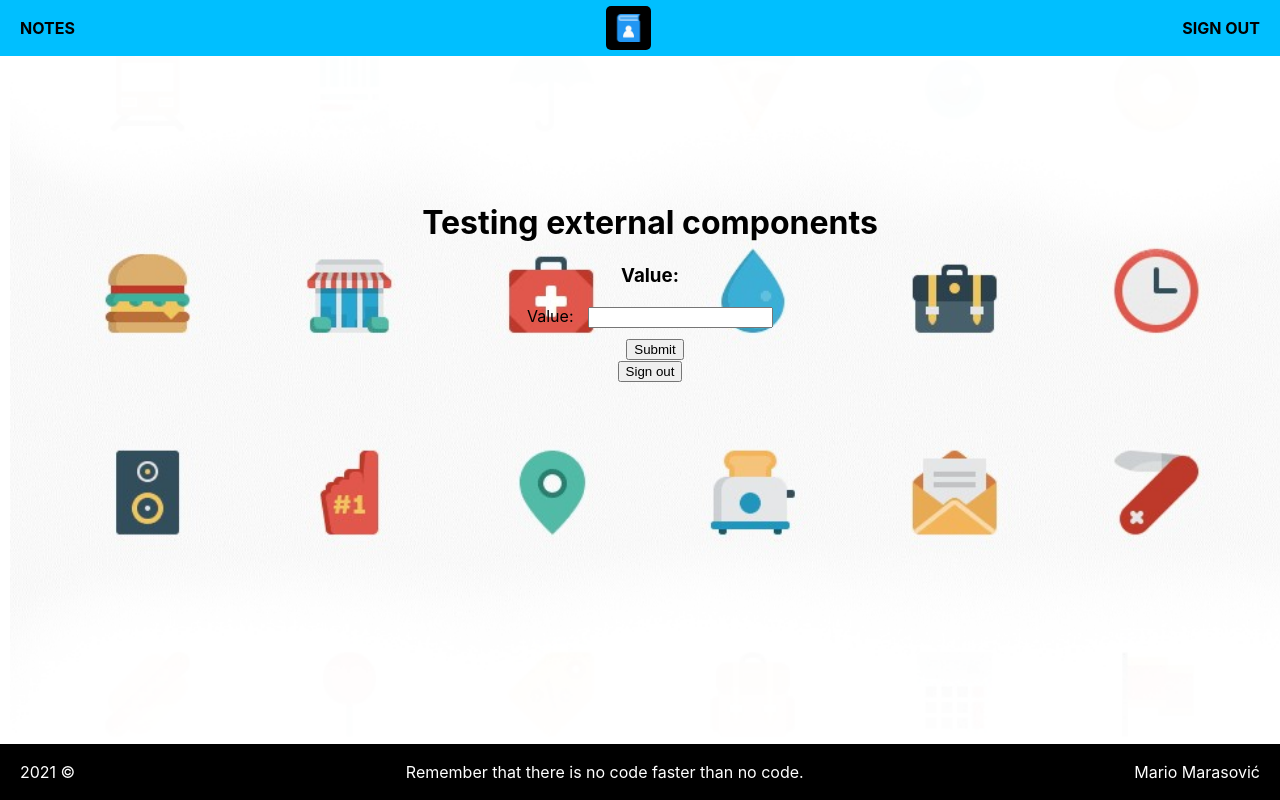
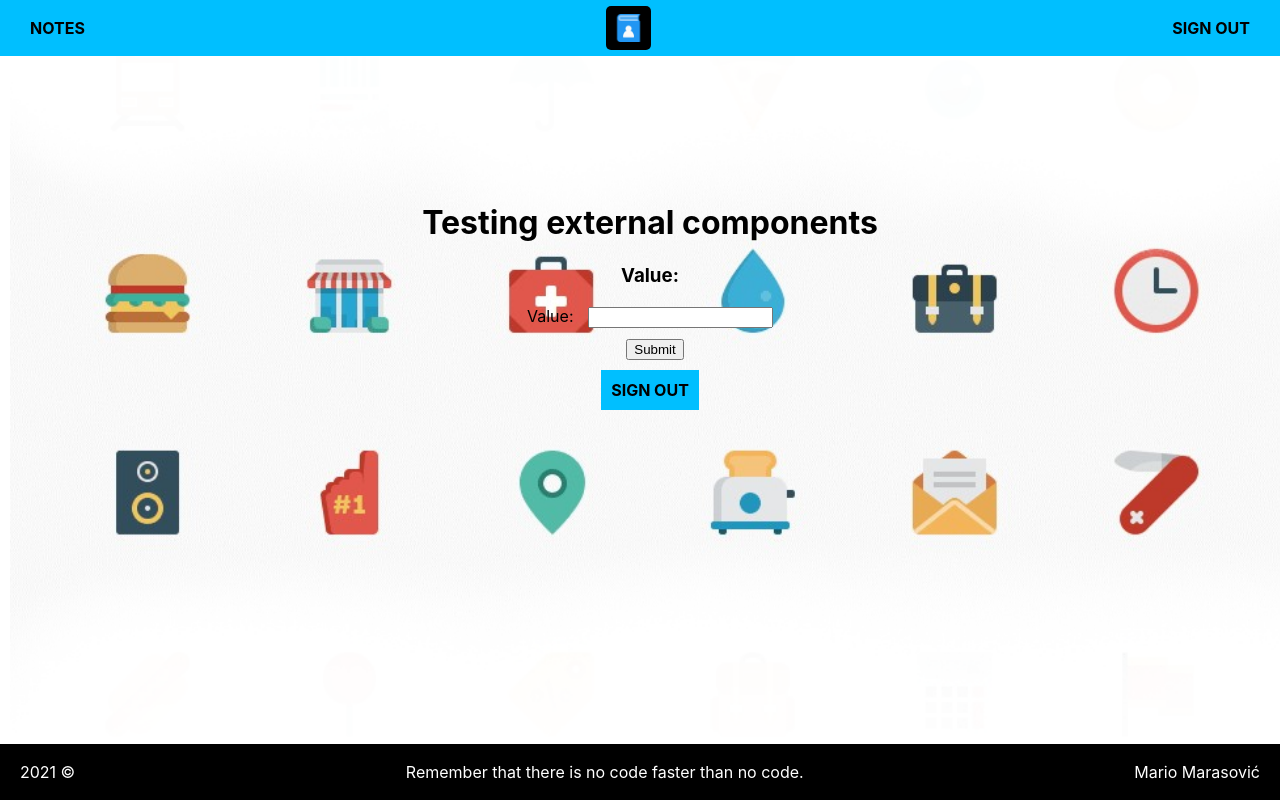
Before and after one commit to Maras3012/phone-book, a React (Create React App) app: page / in a window 1280 px wide. Built offline with nearby package versions, Linux system fonts and the light colour scheme; no server answers; the database is empty; sample sign-in values are in the browser's storage.

Commit message:
sign out style

```diff
--- a/src/Home.css
+++ b/src/Home.css
@@ -2,3 +2,24 @@
     margin-top: 72px;
     padding-top: 100px;
 }
+
+.Signout {
+    /* zanemari margin-top */
+    margin-top: 10px;
+    background-color: rgb(0, 191, 255);
+    border: none;
+    color: black;
+    padding: 10px;
+    text-align: center;
+    text-decoration: none;
+    display: inline-block;
+    font-size: 16px;
+    transition-duration: 0.4s;
+    font-family: -apple-system,BlinkMacSystemFont,
+    "Segoe UI","Roboto","Oxygen","Ubuntu","Cantarell","Fira Sans","Droid Sans","Helvetica Neue",sans-serif;
+  }
+
+.Signout:hover {
+    background-color: rgb(0, 191, 255);
+    color: white;
+}
--- a/src/Home.js
+++ b/src/Home.js
@@ -16,6 +16,10 @@ class Home extends Component {
         this.state = {
           value: null
         }
+      }
+
+      handleSignOut() {
+        app.auth().signOut();
       }
 
       handleChange(event) {
@@ -55,7 +59,7 @@ class Home extends Component {
             <input type="submit" value="Submit" />
             </form>
             {/* button for signout from firebase, when we click on it we call signOut() in auth module which is created with initializeApp() */}
-            <button onClick={() => app.auth().signOut()}>Sign out</button>
+            <button className="Signout" onClick={this.handleSignOut}><b>SIGN OUT</b></button>
         </div>
     </div>
   );
--- a/src/components/DrawerToggle/DrawerToggle.css
+++ b/src/components/DrawerToggle/DrawerToggle.css
@@ -1,3 +1,18 @@
-div:hover {
+.DrawerToggle {
+    background-color: rgb(0, 191, 255);
+    border: none;
+    color: black;
+    padding: 10px;
+    text-align: center;
+    text-decoration: none;
+    display: inline-block;
+    font-size: 16px;
+    transition-duration: 0.4s;
+    font-family: -apple-system,BlinkMacSystemFont,"Segoe UI","Roboto","Oxygen","Ubuntu","Cantarell","Fira Sans","Droid Sans","Helvetica Neue",sans-serif;
+  }
+
+.DrawerToggle:hover {
+    background-color: rgb(0, 191, 255);
+    color: white;
     cursor: default;
 }
--- a/src/components/DrawerToggle/DrawerToggle.js
+++ b/src/components/DrawerToggle/DrawerToggle.js
@@ -2,7 +2,7 @@ import React from 'react';
 import './DrawerToggle.css';
 
 const drawerToggle = (props) => (
-    <div onClick={props.clicked}><b>NOTES</b></div>
+    <div className="DrawerToggle" onClick={props.clicked}><b>NOTES</b></div>
 );
 
 export default drawerToggle;
--- a/src/components/Footer/Footer.css
+++ b/src/components/Footer/Footer.css
@@ -13,3 +13,7 @@
     box-sizing: border-box;
     z-index: 100;
 }
+
+.Footer:hover {
+    cursor: default;
+}
--- a/src/components/TextEditor/TextEditor.css
+++ b/src/components/TextEditor/TextEditor.css
@@ -1,4 +1,3 @@
 .TextEditor {
     background-color: white;
-    text-align: center;
 }
--- a/src/components/Toolbar/Toolbar.css
+++ b/src/components/Toolbar/Toolbar.css
@@ -12,3 +12,22 @@
     box-sizing: border-box;
     z-index: 100;
 }
+
+.SignOut {
+    background-color: rgb(0, 191, 255);
+    border: none;
+    color: black;
+    padding: 10px;
+    text-align: center;
+    text-decoration: none;
+    display: inline-block;
+    font-size: 16px;
+    transition-duration: 0.4s;
+    font-family: -apple-system,BlinkMacSystemFont,
+    "Segoe UI","Roboto","Oxygen","Ubuntu","Cantarell","Fira Sans","Droid Sans","Helvetica Neue",sans-serif;
+  }
+
+.SignOut:hover {
+    background-color: rgb(0, 191, 255);
+    color: white;
+}
--- a/src/components/Toolbar/Toolbar.js
+++ b/src/components/Toolbar/Toolbar.js
@@ -6,8 +6,8 @@ import DrawerToggle from '../DrawerToggle/DrawerToggle';
 const toolbar = (props) => (
     <header className="Toolbar">
       <DrawerToggle clicked={props.drawerToggleClicked} />
-      <Logo height="80%" />
-      <div><b>SIGN OUT</b></div>
+      <Logo height="80%" />{/*signOutClicked={this.signOutHandler dole*/}
+      <button className="SignOut" ><b>SIGN OUT</b></button>
     </header>
 )
 
```
Also changed, not shown: 2 other files (tests, documents, lock files or other folders).
